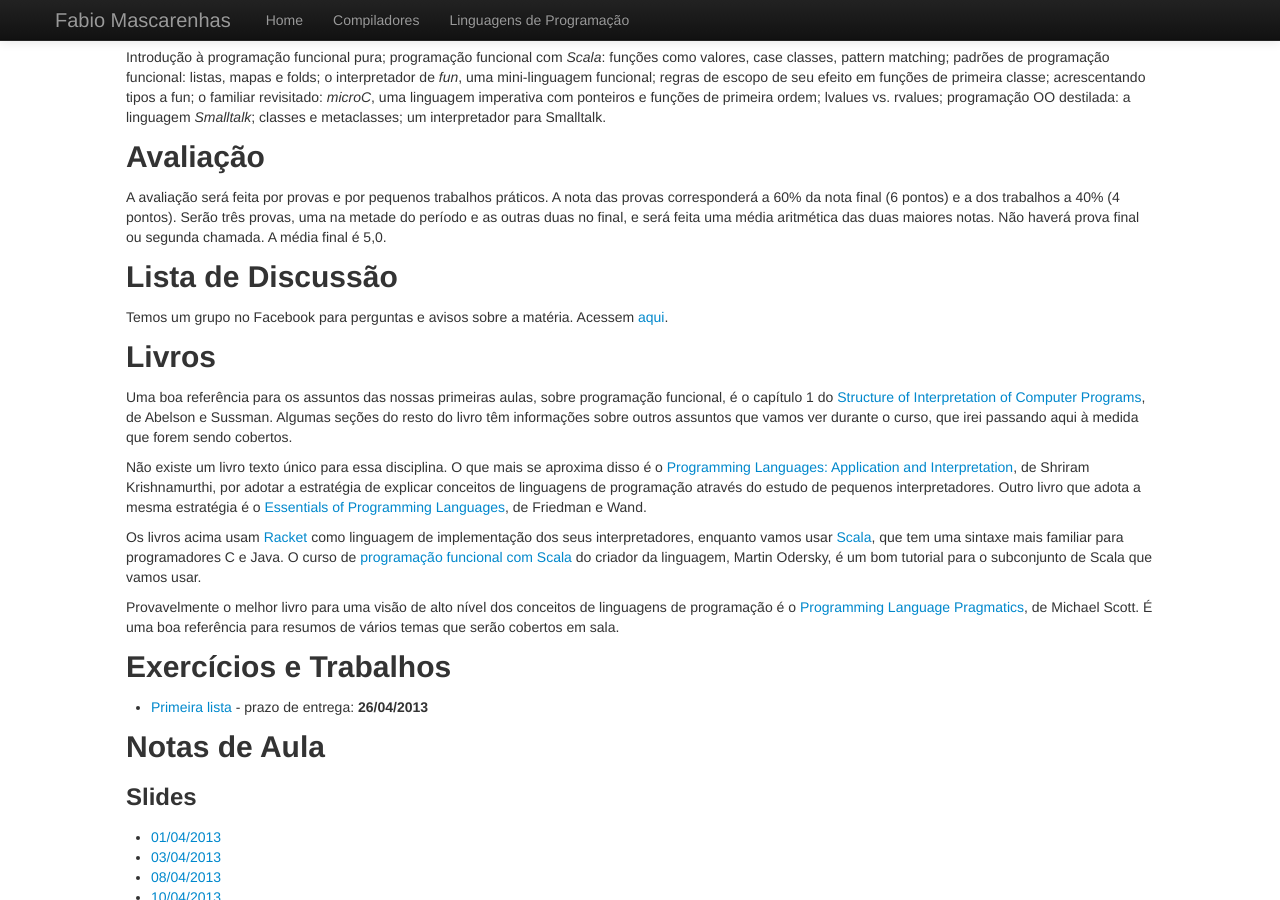
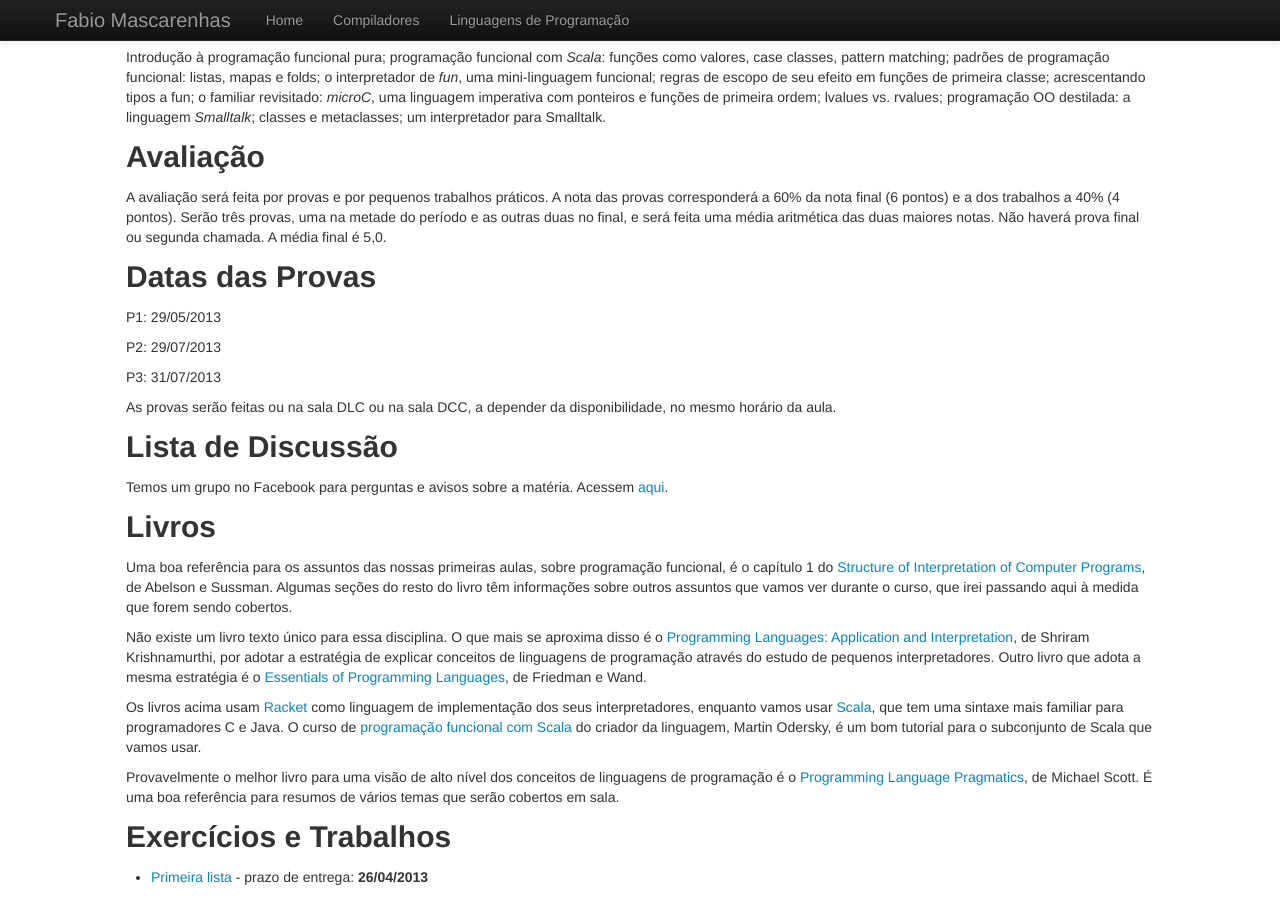
Before and after one commit to fabiomascarenhas/fabiomascarenhas.github.com, a Jekyll site: the page built from lp/index.md, in a window 1280 px wide and 900 px high, scrolled down 363 px. Built offline with Jekyll 4.4.1, drawn with Linux system fonts in a browser that asks for light colours.

Commit message:
datas de provas lp 2013.1

```diff
--- a/lp/index.md
+++ b/lp/index.md
@@ -48,6 +48,18 @@ trabalhos a 40% (4 pontos). Serão três provas, uma na metade do período
 e as outras duas no final, e será feita uma média aritmética das duas
 maiores notas. Não haverá prova final ou segunda chamada. A média
 final é 5,0.
+
+Datas das Provas
+----------------
+
+P1: 29/05/2013
+
+P2: 29/07/2013
+
+P3: 31/07/2013
+
+As provas serão feitas ou na sala DLC ou na sala DCC, a depender da disponibilidade,
+no mesmo horário da aula.
 
 Lista de Discussão
 ------------------
```
